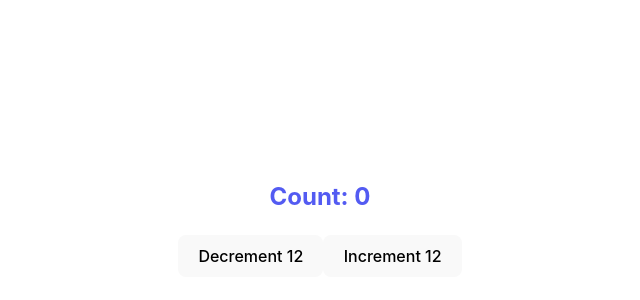
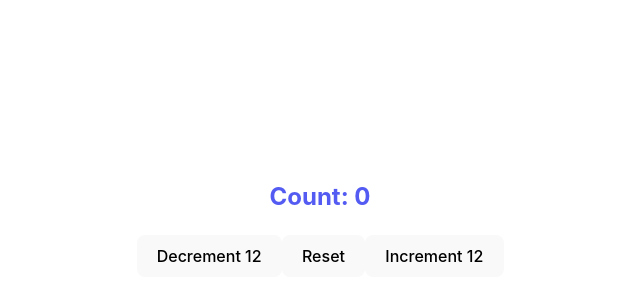
Before and after one commit to Gapotchenko-Yakov/react-typescript-demo, a React (Vite) app: page / in a window 1280 px wide. Shown: the part 182-482 px from the top of the page, without its empty margins (320-960 px from the left). Built offline with nearby package versions, Linux system fonts and the light colour scheme.

Commit message:
useReducer strict action types.

```diff
--- a/src/components/Counter.tsx
+++ b/src/components/Counter.tsx
@@ -4,18 +4,31 @@ type CounterState = {
   count: number;
 };
 
-const initialState: CounterState = {
+const initialState = {
   count: 0,
 };
 
-type CounterAction = { type: string; payload: CounterState["count"] };
+type ResetAction = {
+  type: "RESET";
+};
 
-function reducer(state = initialState, action: CounterAction) {
+type UpdateAction = {
+  type: "INCREMENT" | "DECREMENT";
+  payload: CounterState["count"];
+};
+
+type CounterAction = UpdateAction | ResetAction;
+
+function reducer(state: CounterState, action: CounterAction) {
   switch (action.type) {
     case "INCREMENT":
       return { count: state.count + action.payload };
     case "DECREMENT":
       return { count: state.count - action.payload };
+    case "RESET":
+      return { count: 0 };
+    default:
+      return state;
   }
 }
 
@@ -27,6 +40,7 @@ const Counter = () => {
       <button onClick={() => dispatch({ type: "DECREMENT", payload: 12 })}>
         Decrement 12
       </button>
+      <button onClick={() => dispatch({ type: "RESET" })}>Reset</button>
       <button onClick={() => dispatch({ type: "INCREMENT", payload: 12 })}>
         Increment 12
       </button>
```
